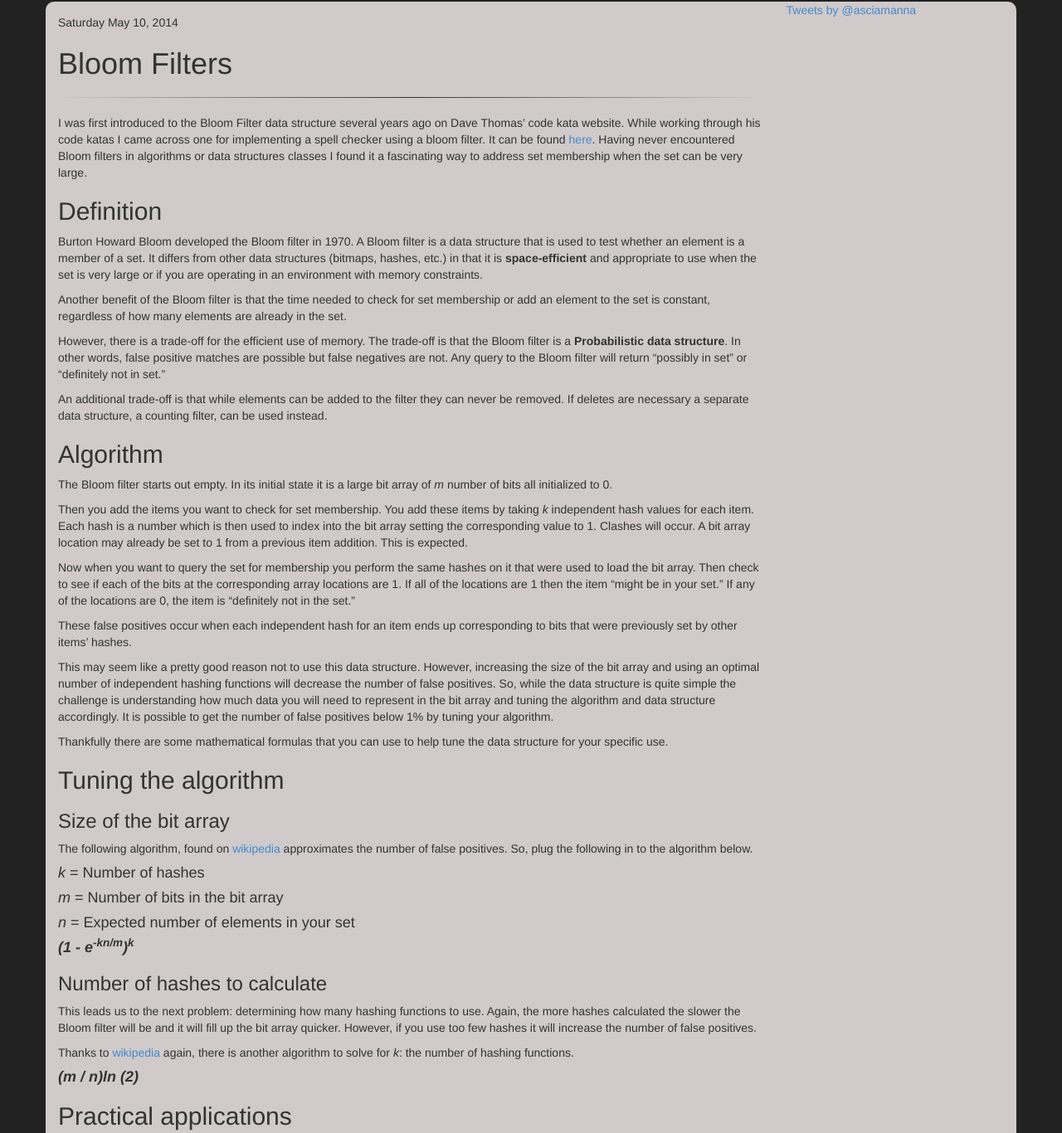
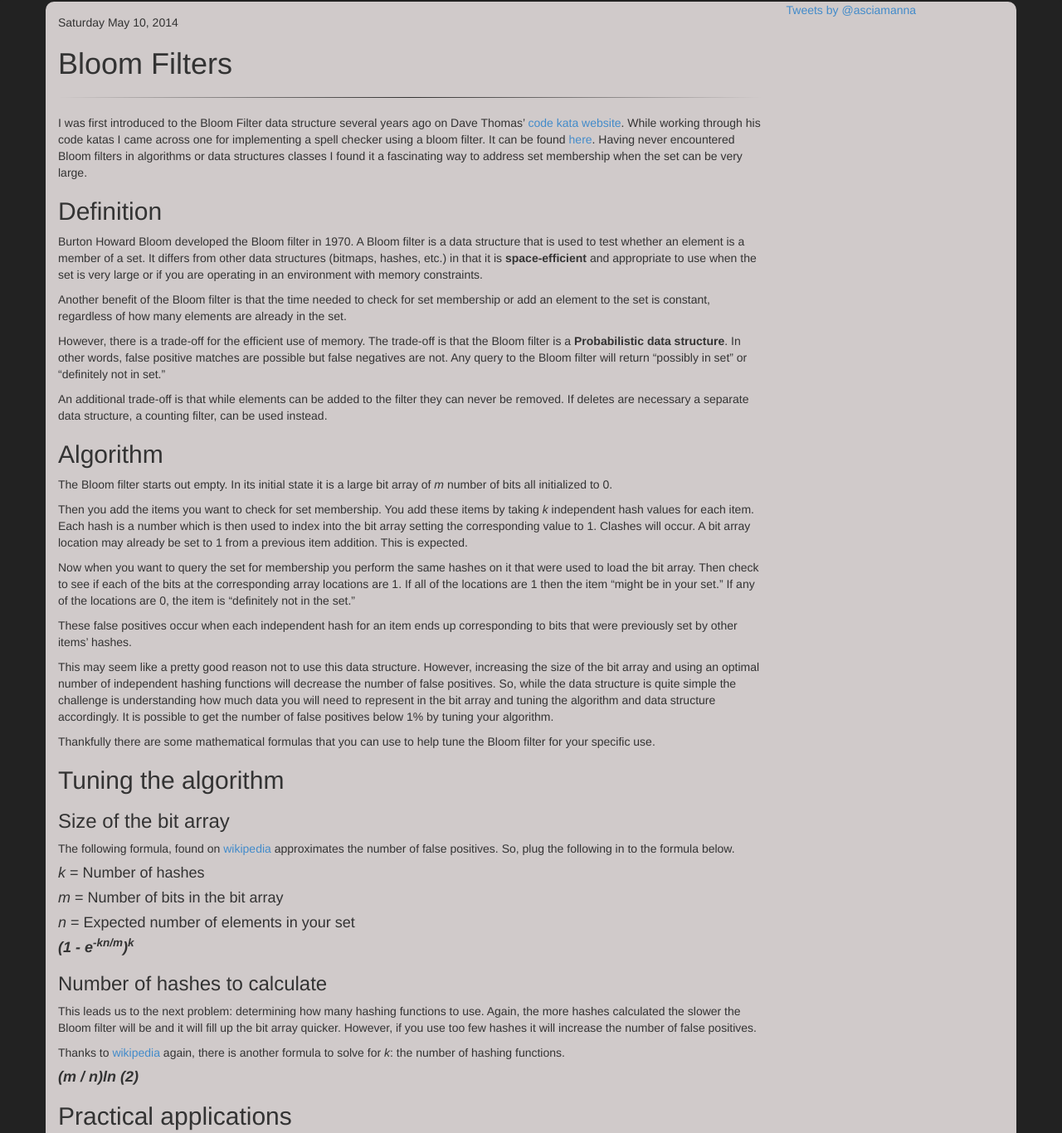
Before and after one commit to asciamanna/asciamanna.github.io, a Jekyll site: the page built from _posts/2014-05-10-bloom-filters.md, in a window 1280 px wide. Shown: the part 159-1525 px from the top of the page at 83% size. Built offline with Jekyll 4.4.1, drawn with Linux system fonts in a browser that asks for light colours; nearby versions of some CDN libraries; comment, search, counter and statistics services are not loaded.

Commit message:
updates to bloom filter post

```diff
--- a/_posts/2014-05-10-bloom-filters.md
+++ b/_posts/2014-05-10-bloom-filters.md
@@ -5,7 +5,7 @@ comments: true
 category: Algorithms
 ---
 I was first introduced to the Bloom Filter data structure several years ago on Dave Thomas'
-code kata website. While working through his code katas I came across one for
+[code kata website](http://codekata.com/). While working through his code katas I came across one for
 implementing a spell checker using a bloom filter. It can be found
 [here](http://codekata.com/kata/kata05-blu-filters/). Having never encountered
 Bloom filters in algorithms or data structures classes I found it a fascinating way to address set membership when the set can be very large.
@@ -46,12 +46,15 @@ much data you will need to represent in the bit array and tuning the algorithm
 and data structure accordingly. It is possible to get the number of false
 positives below 1% by tuning your algorithm.
 
-Thankfully there are some mathematical formulas that you can use to help tune the data structure for your specific use.
+Thankfully there are some mathematical formulas that you can use to help tune
+the Bloom filter for your specific use.
 
 ##Tuning the algorithm
 
 ###Size of the bit array
-The following algorithm, found on [wikipedia](http://en.wikipedia.org/wiki/Bloom_filter) approximates the number of false positives.  So, plug the following in to the algorithm below.
+The following formula, found on
+[wikipedia](http://en.wikipedia.org/wiki/Bloom_filter) approximates the number
+of false positives.  So, plug the following in to the formula below.
 
 ####_k_ = Number of hashes
 
@@ -64,7 +67,8 @@ The following algorithm, found on [wikipedia](http://en.wikipedia.org/wiki/Bloom
 ###Number of hashes to calculate
 This leads us to the next problem: determining how many hashing functions to use. Again, the more hashes calculated the slower the Bloom filter will be and it will fill up the bit array quicker. However, if you use too few hashes it will increase the number of false positives.
 
-Thanks to [wikipedia](http://en.wikipedia.org/wiki/Bloom_filter) again, there is another algorithm to solve for _k_: the number of hashing functions.
+Thanks to [wikipedia](http://en.wikipedia.org/wiki/Bloom_filter) again, there
+is another formula to solve for _k_: the number of hashing functions.
 
 ####**_(m / n)ln (2)_**
 
```
